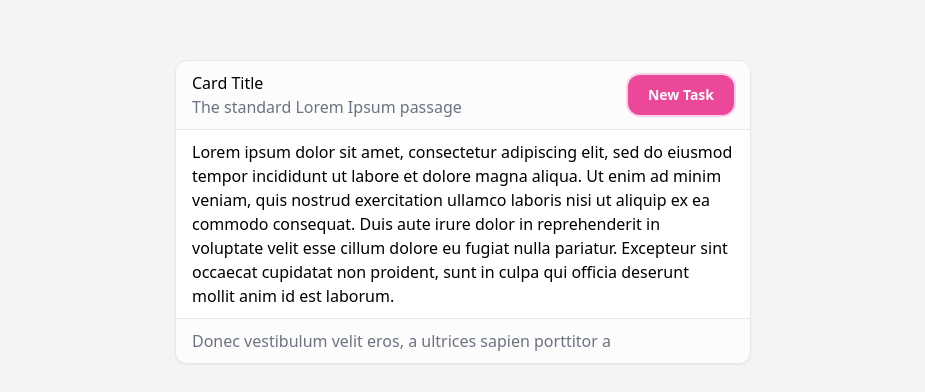
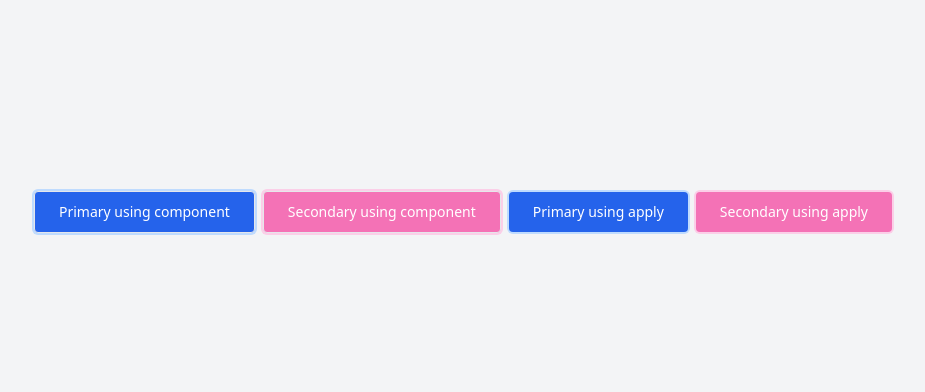
Before and after one commit to faizdamar1/next-belajar-tailwind, a Next.js app: page / in a window 1280 px wide. Shown: the part 188-580 px from the top of the page, without its empty margins (177-1102 px from the left). Built offline with nearby package versions, Linux system fonts and the light colour scheme.

Commit message:
apply & react component tailwind

```diff
--- /dev/null
+++ b/components/ButtonComponent.js
@@ -0,0 +1,14 @@
+import React from "react";
+
+export default function ButtonComponent({ children, className, ...props }) {
+  return (
+    <button
+      {...props}
+      className={`${
+        className ? className : "bg-blue-600 hover:bg-blue-700 ring-blue-200 "
+      } border px-6 py-2.5 text-sm font-medium transition duration-300 rounded text-white ring-2 hover:ring-4`}
+    >
+      {children}
+    </button>
+  );
+}
--- /dev/null
+++ b/components/CardComponent.js
@@ -0,0 +1,36 @@
+import React from "react";
+
+export default function CardComponent() {
+  return (
+    <div className="max-w-xl">
+      <div className="bg-white border rounded-xl shadow-sm overflow-hidden">
+        <header className="border-b px-4 py-2.5 bg-gray-50/50 flex justify-between items-center">
+          <div>
+            <h1 className="font-medium">Card Title</h1>
+            <span className="text-gray-500">
+              The standard Lorem Ipsum passage
+            </span>
+          </div>
+          <a
+            href=""
+            className="bg-pink-500 hover:bg-pink-700 transition duration-500 ring-2 hover:ring-4 ring-pink-200 px-5 py-2.5 text-white rounded-xl font-semibold text-sm"
+          >
+            New Task
+          </a>
+        </header>
+        <section className="px-4 py-2.5">
+          Lorem ipsum dolor sit amet, consectetur adipiscing elit, sed do
+          eiusmod tempor incididunt ut labore et dolore magna aliqua. Ut enim ad
+          minim veniam, quis nostrud exercitation ullamco laboris nisi ut
+          aliquip ex ea commodo consequat. Duis aute irure dolor in
+          reprehenderit in voluptate velit esse cillum dolore eu fugiat nulla
+          pariatur. Excepteur sint occaecat cupidatat non proident, sunt in
+          culpa qui officia deserunt mollit anim id est laborum.
+        </section>
+        <footer className="border-t px-4 py-2.5 text-gray-500 bg-gray-50/50">
+          Donec vestibulum velit eros, a ultrices sapien porttitor a
+        </footer>
+      </div>
+    </div>
+  );
+}
--- a/pages/_app.js
+++ b/pages/_app.js
@@ -1,5 +1,5 @@
 import "../styles/globals.css";
-import Layout from "./components/Layout";
+import Layout from "../components/Layout";
 
 function MyApp({ Component, pageProps }) {
   return (
--- a/pages/index.js
+++ b/pages/index.js
@@ -1,32 +1,23 @@
+import ButtonComponent from "../components/ButtonComponent";
+
 export default function Home() {
   return (
-    <div className="max-w-xl">
-      <div className="bg-white border rounded-xl shadow-sm overflow-hidden">
-        <header className="border-b px-4 py-2.5 bg-gray-50/50 flex justify-between items-center">
-          <div>
-            <h1 className="font-medium">Card Title</h1>
-            <span className="text-gray-500">The standard Lorem Ipsum passage</span>
-          </div>
-          <a
-            href=""
-            className="bg-pink-500 hover:bg-pink-700 transition duration-500 ring-2 hover:ring-4 ring-pink-200 px-5 py-2.5 text-white rounded-xl font-semibold text-sm"
-          >
-            New Task
-          </a>
-        </header>
-        <section className="px-4 py-2.5">
-          Lorem ipsum dolor sit amet, consectetur adipiscing elit, sed do
-          eiusmod tempor incididunt ut labore et dolore magna aliqua. Ut enim ad
-          minim veniam, quis nostrud exercitation ullamco laboris nisi ut
-          aliquip ex ea commodo consequat. Duis aute irure dolor in
-          reprehenderit in voluptate velit esse cillum dolore eu fugiat nulla
-          pariatur. Excepteur sint occaecat cupidatat non proident, sunt in
-          culpa qui officia deserunt mollit anim id est laborum.
-        </section>
-        <footer className="border-t px-4 py-2.5 text-gray-500 bg-gray-50/50">
-          Donec vestibulum velit eros, a ultrices sapien porttitor a
-        </footer>
-      </div>
+    <div className="space-x-2">
+      <ButtonComponent
+        onClick={() => console.log("print")}
+        className="bg-blue-600 hover:bg-blue-700 ring-blue-200"
+      >
+        Primary using component
+      </ButtonComponent>
+      <ButtonComponent
+        onClick={() => console.log("print")}
+        className="bg-pink-400 hover:bg-pink-600 ring-pink-200"
+      >
+        Secondary using component
+      </ButtonComponent>
+
+      <button className="btn btn-primary">Primary using apply</button>
+      <button className="btn btn-secondary">Secondary using apply</button>
     </div>
   );
 }
--- a/styles/globals.css
+++ b/styles/globals.css
@@ -1,3 +1,15 @@
 @tailwind base;
 @tailwind components;
 @tailwind utilities;
+
+.btn {
+    @apply px-6 py-2.5 text-sm font-medium transition duration-300 rounded text-white ring-2 hover:ring-4;
+}
+
+.btn-primary {
+   @apply bg-blue-600 hover:bg-blue-700 ring-blue-200;
+}
+
+.btn-secondary {
+    @apply bg-pink-400 hover:bg-pink-600 ring-pink-200;
+}
```
Also changed, not shown: components/Layout.js (renamed from pages/components/Layout.js).
